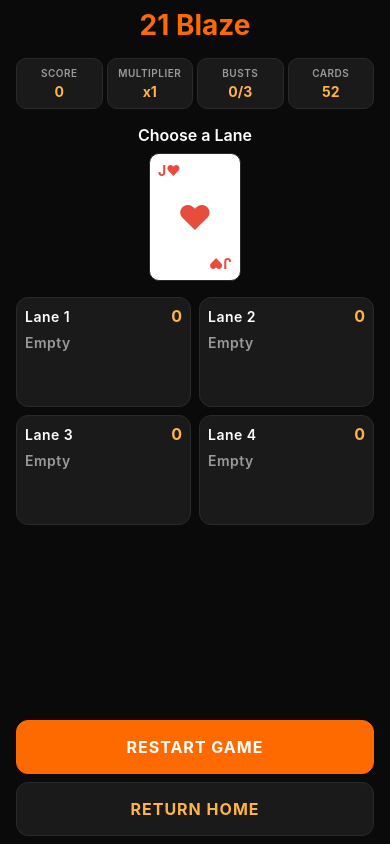
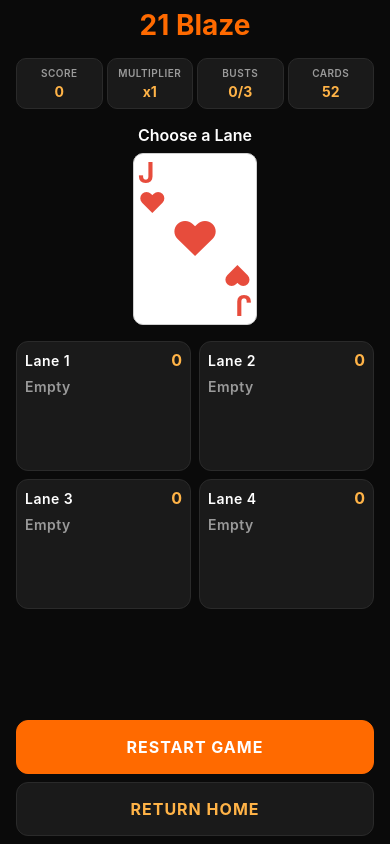
Before and after one commit to 229MVP/21blaze, a React Native app: screen /Game in a window 390 px wide. Built offline with nearby package versions, Linux system fonts and the light colour scheme; what react-native-worklets would draw is missing.

Commit message:
Fix blank large active PlayingCard rendering
Rewrite PlayingCard with explicit small/medium/large sizes, absolute
corner labels, centered suit, and near-black ink so large active cards
no longer render as empty white faces on web.

```diff
--- a/src/components/Card/PlayingCard.tsx
+++ b/src/components/Card/PlayingCard.tsx
@@ -1,37 +1,171 @@
 import { StyleSheet, Text, View } from 'react-native';
 
 import { SUIT_SYMBOLS } from '../../game/constants';
-import type { Card } from '../../game/types';
+import type { Card, Rank, Suit } from '../../game/types';
 import { colors } from '../../theme/colors';
-import { spacing } from '../../theme/spacing';
+
+export type PlayingCardSize = 'small' | 'medium' | 'large';
 
 type PlayingCardProps = {
   card: Card;
+  size?: PlayingCardSize;
+  /** @deprecated Prefer size="small". Kept for existing call sites. */
   compact?: boolean;
 };
 
-function isRedSuit(suit: Card['suit']): boolean {
-  return suit === 'hearts' || suit === 'diamonds';
+type SizeConfig = {
+  width: number;
+  height: number;
+  rankFontSize: number;
+  centerSuitFontSize: number;
+  padding: number;
+  borderRadius: number;
+};
+
+const SIZE_CONFIG: Record<PlayingCardSize, SizeConfig> = {
+  small: {
+    width: 58,
+    height: 82,
+    rankFontSize: 16,
+    centerSuitFontSize: 24,
+    padding: 4,
+    borderRadius: 6,
+  },
+  medium: {
+    width: 90,
+    height: 126,
+    rankFontSize: 22,
+    centerSuitFontSize: 34,
+    padding: 6,
+    borderRadius: 8,
+  },
+  large: {
+    width: 124,
+    height: 172,
+    rankFontSize: 28,
+    centerSuitFontSize: 48,
+    padding: 8,
+    borderRadius: 10,
+  },
+};
+
+const VALID_SUITS: readonly Suit[] = ['hearts', 'diamonds', 'clubs', 'spades'];
+const VALID_RANKS: readonly Rank[] = [
+  'A',
+  '2',
+  '3',
+  '4',
+  '5',
+  '6',
+  '7',
+  '8',
+  '9',
+  '10',
+  'J',
+  'Q',
+  'K',
+];
+
+function getSuitColor(suit: Suit): string {
+  if (suit === 'hearts' || suit === 'diamonds') {
+    return colors.danger;
+  }
+
+  return colors.cardInk;
 }
 
-export function PlayingCard({ card, compact = false }: PlayingCardProps) {
-  const suitColor = isRedSuit(card.suit) ? colors.danger : colors.textPrimary;
-  const suitSymbol = SUIT_SYMBOLS[card.suit];
+function resolveCardDisplay(card: Card): {
+  rankLabel: string;
+  suitSymbol: string;
+  suitColor: string;
+  accessibilityLabel: string;
+} {
+  const hasValidSuit = VALID_SUITS.includes(card.suit);
+  const hasValidRank = VALID_RANKS.includes(card.rank);
+
+  if (!hasValidSuit || !hasValidRank) {
+    return {
+      rankLabel: '?',
+      suitSymbol: '?',
+      suitColor: colors.cardInk,
+      accessibilityLabel: 'Invalid card',
+    };
+  }
+
+  return {
+    rankLabel: card.rank,
+    suitSymbol: SUIT_SYMBOLS[card.suit],
+    suitColor: getSuitColor(card.suit),
+    accessibilityLabel: `${card.rank} of ${card.suit}`,
+  };
+}
+
+export function PlayingCard({
+  card,
+  size,
+  compact = false,
+}: PlayingCardProps) {
+  const resolvedSize: PlayingCardSize = size ?? (compact ? 'small' : 'medium');
+  const config = SIZE_CONFIG[resolvedSize];
+  const { rankLabel, suitSymbol, suitColor, accessibilityLabel } =
+    resolveCardDisplay(card);
 
   return (
     <View
-      style={[styles.card, compact && styles.compactCard]}
-      accessibilityLabel={`${card.rank} of ${card.suit}`}
+      accessibilityLabel={accessibilityLabel}
+      style={[
+        styles.card,
+        {
+          width: config.width,
+          height: config.height,
+          borderRadius: config.borderRadius,
+          padding: config.padding,
+        },
+      ]}
     >
-      <Text style={[styles.corner, { color: suitColor }]}>
-        {card.rank}
+      <Text
+        style={[
+          styles.corner,
+          styles.cornerTop,
+          {
+            color: suitColor,
+            fontSize: config.rankFontSize,
+            lineHeight: config.rankFontSize + 2,
+          },
+        ]}
+      >
+        {rankLabel}
+        {'\n'}
         {suitSymbol}
       </Text>
-      <Text style={[styles.centerSuit, compact && styles.compactCenter, { color: suitColor }]}>
-        {suitSymbol}
-      </Text>
-      <Text style={[styles.corner, styles.cornerBottom, { color: suitColor }]}>
-        {card.rank}
+
+      <View style={styles.center}>
+        <Text
+          style={{
+            color: suitColor,
+            fontSize: config.centerSuitFontSize,
+            lineHeight: config.centerSuitFontSize + 4,
+            fontWeight: '700',
+            textAlign: 'center',
+          }}
+        >
+          {suitSymbol}
+        </Text>
+      </View>
+
+      <Text
+        style={[
+          styles.corner,
+          styles.cornerBottom,
+          {
+            color: suitColor,
+            fontSize: config.rankFontSize,
+            lineHeight: config.rankFontSize + 2,
+          },
+        ]}
+      >
+        {rankLabel}
+        {'\n'}
         {suitSymbol}
       </Text>
     </View>
@@ -40,35 +174,31 @@ export function PlayingCard({ card, compact = false }: PlayingCardProps) {
 
 const styles = StyleSheet.create({
   card: {
-    width: 92,
-    height: 128,
-    borderRadius: 10,
-    backgroundColor: colors.textPrimary,
+    position: 'relative',
+    backgroundColor: colors.cardFace,
     borderWidth: 1,
-    borderColor: colors.border,
-    padding: spacing.sm,
-    justifyContent: 'space-between',
+    borderColor: colors.cardBorder,
+    overflow: 'hidden',
   },
-  compactCard: {
-    width: 44,
-    height: 62,
-    borderRadius: 6,
-    padding: spacing.xs,
+  center: {
+    flex: 1,
+    alignItems: 'center',
+    justifyContent: 'center',
   },
   corner: {
-    fontSize: 14,
+    position: 'absolute',
+    zIndex: 2,
     fontWeight: '700',
+    textAlign: 'left',
+  },
+  cornerTop: {
+    top: 4,
+    left: 4,
   },
   cornerBottom: {
-    alignSelf: 'flex-end',
+    right: 4,
+    bottom: 4,
+    textAlign: 'left',
     transform: [{ rotate: '180deg' }],
   },
-  centerSuit: {
-    fontSize: 34,
-    textAlign: 'center',
-    fontWeight: '700',
-  },
-  compactCenter: {
-    fontSize: 16,
-  },
 });
--- a/src/components/GameLane/GameLane.tsx
+++ b/src/components/GameLane/GameLane.tsx
@@ -38,7 +38,7 @@ export function GameLane({ lane, disabled = false, onPress }: GameLaneProps) {
           <Text style={styles.empty}>Empty</Text>
         ) : (
           lane.cards.map((card) => (
-            <PlayingCard key={card.id} card={card} compact />
+            <PlayingCard key={card.id} card={card} size="small" />
           ))
         )}
       </View>
@@ -49,7 +49,7 @@ export function GameLane({ lane, disabled = false, onPress }: GameLaneProps) {
 const styles = StyleSheet.create({
   lane: {
     flex: 1,
-    minHeight: 110,
+    minHeight: 130,
     backgroundColor: colors.backgroundSecondary,
     borderColor: colors.border,
     borderWidth: 1,
@@ -83,7 +83,7 @@ const styles = StyleSheet.create({
     flexWrap: 'wrap',
     gap: spacing.xs,
     alignItems: 'center',
-    minHeight: 62,
+    minHeight: 82,
   },
   empty: {
     ...typography.label,
--- a/src/screens/GameScreen.tsx
+++ b/src/screens/GameScreen.tsx
@@ -75,7 +75,7 @@ export function GameScreen({ navigation }: GameScreenProps) {
       <View style={styles.activeSection}>
         <Text style={styles.chooseLabel}>Choose a Lane</Text>
         {activeCard ? (
-          <PlayingCard card={activeCard} />
+          <PlayingCard card={activeCard} size="large" />
         ) : (
           <View style={styles.activePlaceholder}>
             <Text style={styles.placeholderText}>No card</Text>
@@ -175,8 +175,8 @@ const styles = StyleSheet.create({
     fontWeight: '600',
   },
   activePlaceholder: {
-    width: 92,
-    height: 128,
+    width: 124,
+    height: 172,
     borderRadius: 10,
     borderWidth: 1,
     borderColor: colors.border,
--- a/src/theme/colors.ts
+++ b/src/theme/colors.ts
@@ -10,6 +10,9 @@ export const colors = {
   border: '#2A2A2A',
   overlay: 'rgba(0, 0, 0, 0.5)',
   buttonDisabled: '#3A3A3A',
+  cardFace: '#FFFFFF',
+  cardInk: '#111111',
+  cardBorder: '#D0D0D0',
 } as const;
 
 export type ColorName = keyof typeof colors;
```
